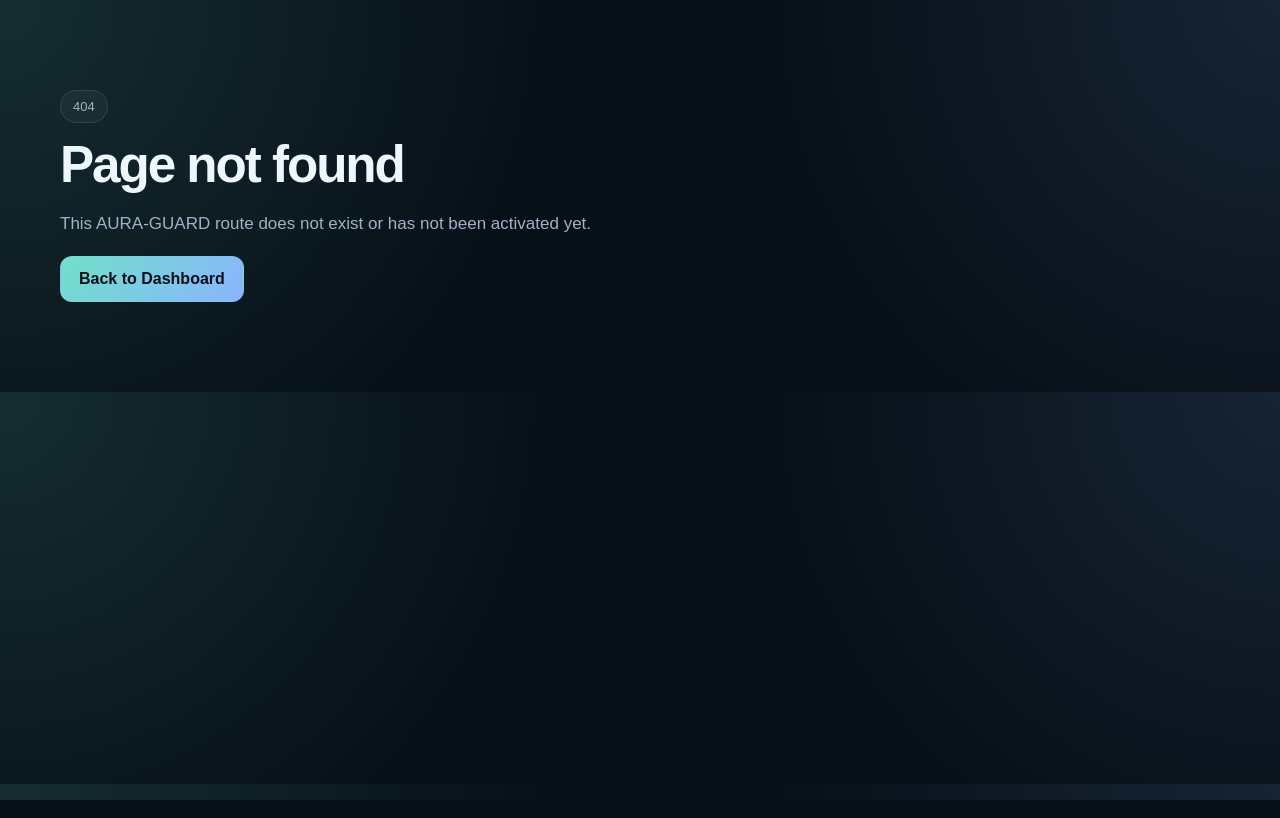
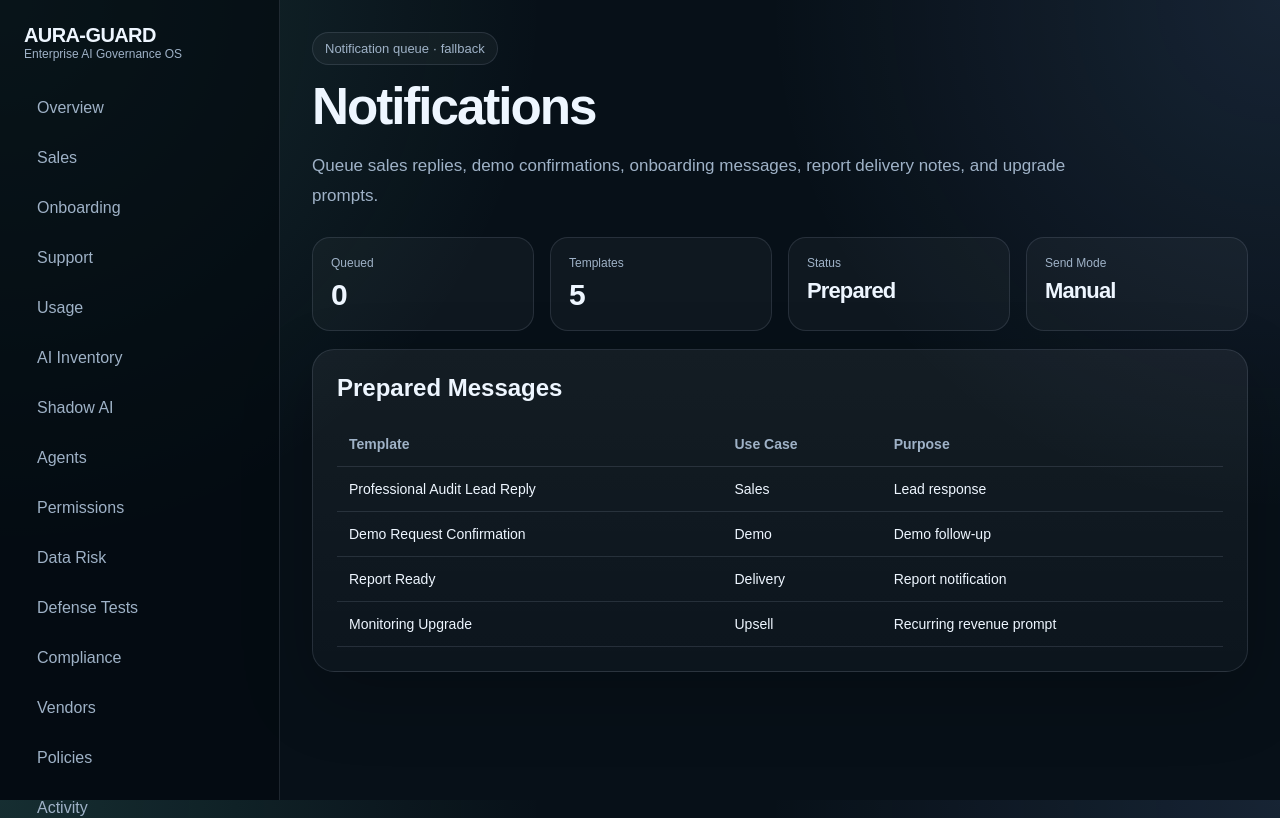
Before and after one commit to bisniskhusus019-hub/aura-guard-enterprise-os, a Next.js app: page /dashboard/notifications in a window 1280 px wide. Before the commit this address had no page. Shown: the top 818 px of the page. Built offline with nearby package versions, Linux system fonts and the light colour scheme; no server answers.

Commit message:
Add notification queue dashboard page

```diff
--- /dev/null
+++ b/app/dashboard/notifications/page.tsx
@@ -0,0 +1,34 @@
+import { DashboardShell } from "@/components/dashboard-shell";
+import { getAutomationSummary } from "@/lib/automation-data";
+
+export default async function NotificationsPage() {
+  const data = await getAutomationSummary();
+
+  return (
+    <DashboardShell activeHref="/dashboard/notifications">
+      <div>
+        <div className="badge">Notification queue · {data.source}</div>
+        <h1 className="section-title" style={{ marginTop: 16 }}>Notifications</h1>
+        <p className="section-copy">Queue sales replies, demo confirmations, onboarding messages, report delivery notes, and upgrade prompts.</p>
+        <div className="metric-grid" style={{ marginTop: 26, marginBottom: 18 }}>
+          <div className="metric-card"><div className="metric-label">Queued</div><div className="metric-value">{data.queuedNotifications}</div></div>
+          <div className="metric-card"><div className="metric-label">Templates</div><div className="metric-value">{data.templates}</div></div>
+          <div className="metric-card"><div className="metric-label">Status</div><div className="metric-value" style={{ fontSize: 22 }}>Prepared</div></div>
+          <div className="metric-card"><div className="metric-label">Send Mode</div><div className="metric-value" style={{ fontSize: 22 }}>Manual</div></div>
+        </div>
+        <div className="card" style={{ padding: 24 }}>
+          <h2 style={{ marginTop: 0 }}>Prepared Messages</h2>
+          <table>
+            <thead><tr><th>Template</th><th>Use Case</th><th>Purpose</th></tr></thead>
+            <tbody>
+              <tr><td>Professional Audit Lead Reply</td><td>Sales</td><td>Lead response</td></tr>
+              <tr><td>Demo Request Confirmation</td><td>Demo</td><td>Demo follow-up</td></tr>
+              <tr><td>Report Ready</td><td>Delivery</td><td>Report notification</td></tr>
+              <tr><td>Monitoring Upgrade</td><td>Upsell</td><td>Recurring revenue prompt</td></tr>
+            </tbody>
+          </table>
+        </div>
+      </div>
+    </DashboardShell>
+  );
+}
```
